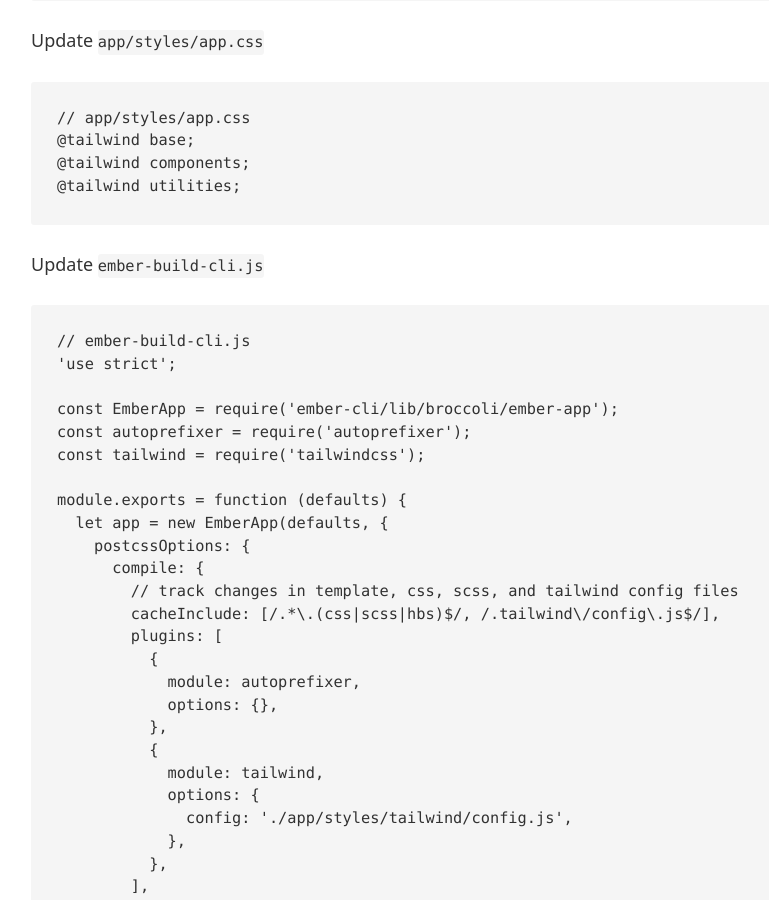
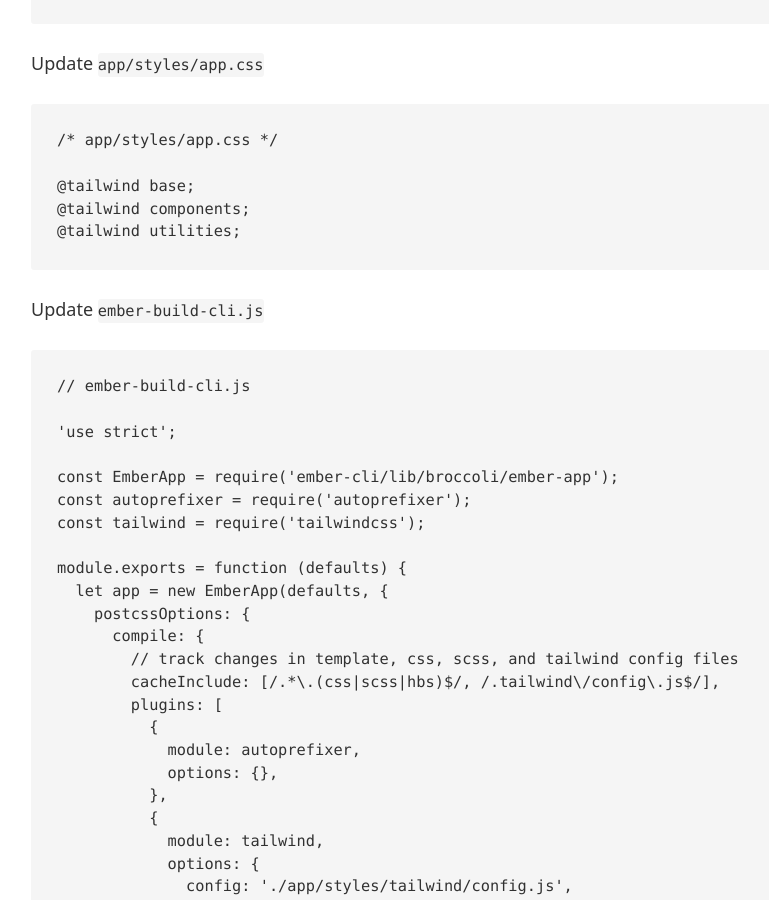
Before and after one commit to asasmith/asasmith.com, a Gatsby site: page /taiwindcss-v3-emberjs-setup in a window 1280 px wide. Shown: the part 1419-2319 px from the top of the page, without its empty margins (51-820 px from the left). Built offline with nearby package versions, Linux system fonts and the light colour scheme; Gatsby itself is replaced by a stand-in of ours; some packages are replaced by stand-ins of ours; code samples lack their colours.

Commit message:
Update code examples

````diff
--- a/content/posts/tailwindcss-v3-emberjs-setup.mdx
+++ b/content/posts/tailwindcss-v3-emberjs-setup.mdx
@@ -43,6 +43,7 @@
 
 ```javascript
 // app/styles/tailwind/config.js
+
 module.exports = {
   content: ['./app/**/*.hbs'],
   theme: {
@@ -55,7 +56,8 @@
 Update `app/styles/app.css`
 
 ```css
-// app/styles/app.css
+/* app/styles/app.css */
+
 @tailwind base;
 @tailwind components;
 @tailwind utilities;
@@ -65,6 +67,7 @@
 
 ```javascript
 // ember-build-cli.js
+
 'use strict';
 
 const EmberApp = require('ember-cli/lib/broccoli/ember-app');
````
